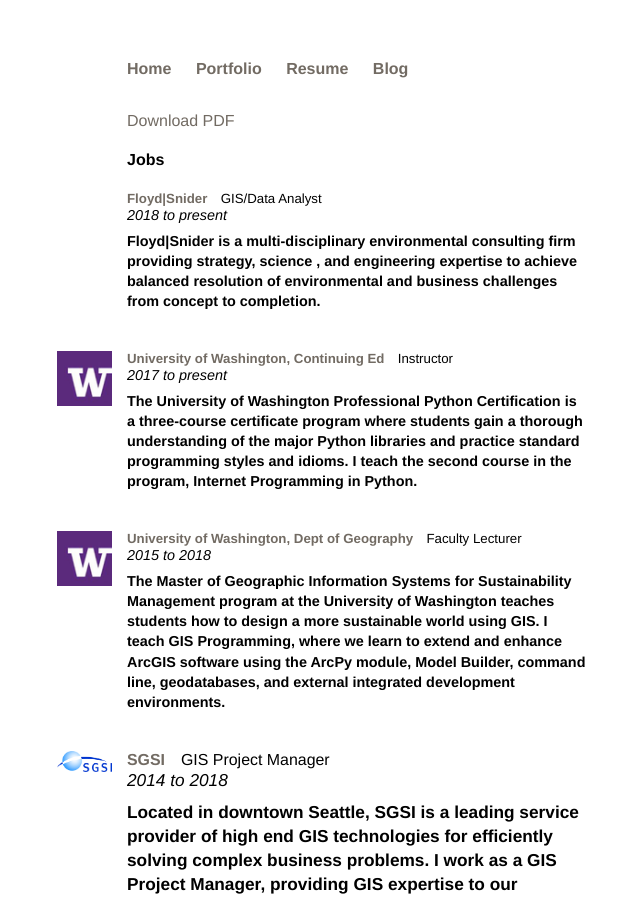
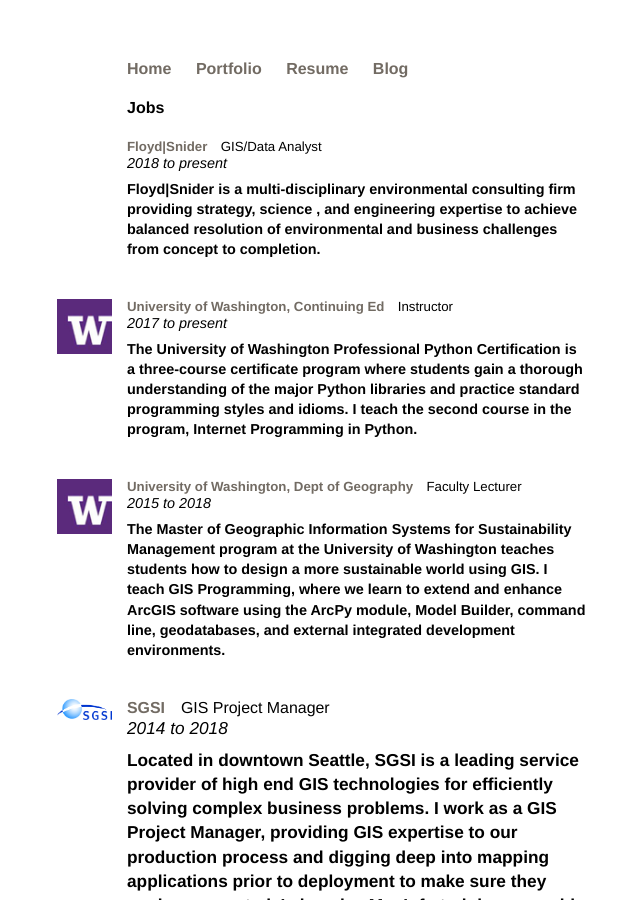
Before and after one commit to christyheaton/christyheaton.github.io, a Jekyll site: the page built from resume/index.html, in a window 1280 px wide and 900 px high. Shown: the whole window, without its empty margins (283-923 px from the left). Built offline with Jekyll 4.4.1, drawn with Linux system fonts in a browser that asks for light colours.

Commit message:
removed pdf resume

```diff
--- a/resume/index.html
+++ b/resume/index.html
@@ -2,11 +2,6 @@
 layout: default
 title: Christy's resume
 ---
-
-<br>
-<a href="/images/Christy_Heaton_Resume_20170409.pdf">Download PDF</a>
-<br>
-
 
 <article>
 
```
Also changed, not shown: 1 other file.
